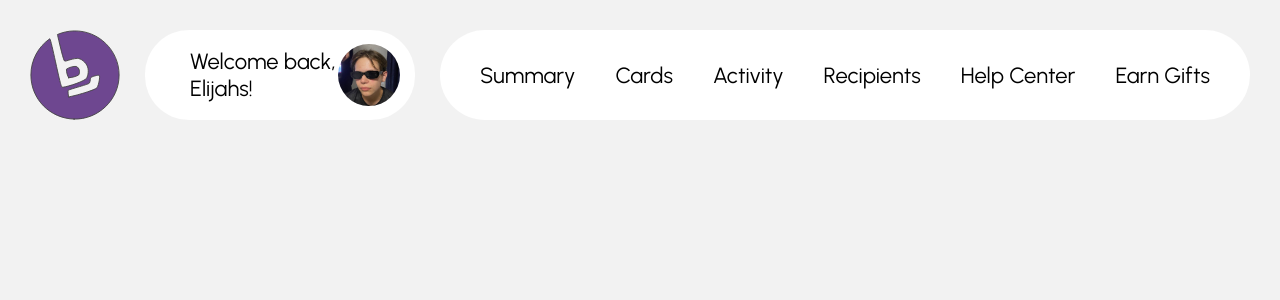
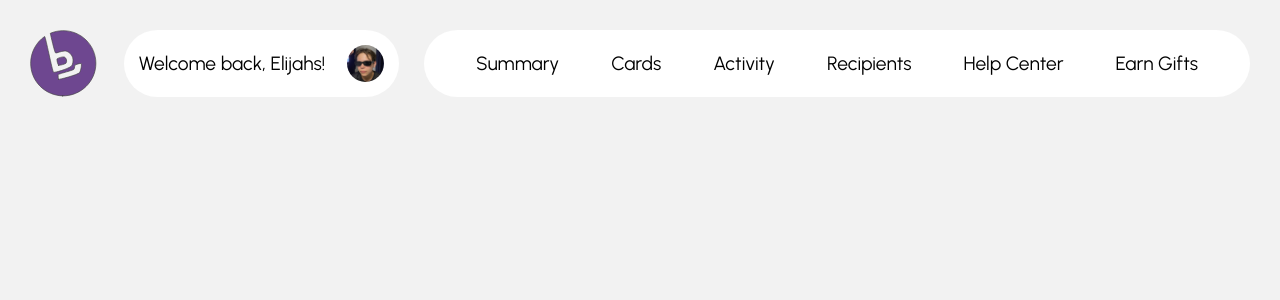
Before and after one commit to toqsukr/BankProject, a React (Vite) app: page / in a window 1280 px wide. Shown: the top 300 px of the page. Built offline with nearby package versions, Linux system fonts and the light colour scheme.

Commit message:
added adaptive design

```diff
--- a/src/components/header/header.module.css
+++ b/src/components/header/header.module.css
@@ -7,6 +7,8 @@
 }
 
 #logo {
-  width: 90px;
-  height: 90px;
+  width: calc(var(--index) * 3.2);
+  height: calc(var(--index) * 3.2);
+  max-width: 90px;
+  max-height: 90px;
 }
--- a/src/components/header/nav/nav.module.css
+++ b/src/components/header/nav/nav.module.css
@@ -1,10 +1,11 @@
 .navElement {
   justify-content: center;
   padding: 36px 0 36px 0;
-  font-size: 22px;
+  font-size: clamp(12px, 1.5vw, 22px);
 }
 
 #navContainer {
+  height: calc(var(--index) * 3.2);
   max-height: 90px;
   display: flex;
   flex-direction: row;
--- a/src/components/profile/profile.module.css
+++ b/src/components/profile/profile.module.css
@@ -1,4 +1,5 @@
 #profileContainer {
+  height: calc(var(--index) * 3.2);
   max-height: 90px;
   display: flex;
   justify-content: space-between;
@@ -9,12 +10,13 @@
 }
 
 #profileText {
-  font-size: 22px;
-  padding-left: 30px;
+  font-size: clamp(12px, 1.5vw, 22px);
 }
 
 #profileIcon {
-  height: 62px;
-  width: 62px;
+  max-height: 62px;
+  max-width: 62px;
+  width: calc(var(--index) * 1.8);
+  height: calc(var(--index) * 1.8);
   border-radius: 50%;
 }
--- a/src/index.css
+++ b/src/index.css
@@ -1,8 +1,12 @@
 body {
-    margin: 0;
+  margin: 0;
+}
+
+:root {
+  --index: calc(1vw + 1vh);
 }
 
 #root {
-    height: 100vh;
-    background-color: #f2f2f2;
+  height: 100vh;
+  background-color: #f2f2f2;
 }
```
Also changed, not shown: src/components/header/headerLayout/headerLayout.module.css (+4 -4 lines).
